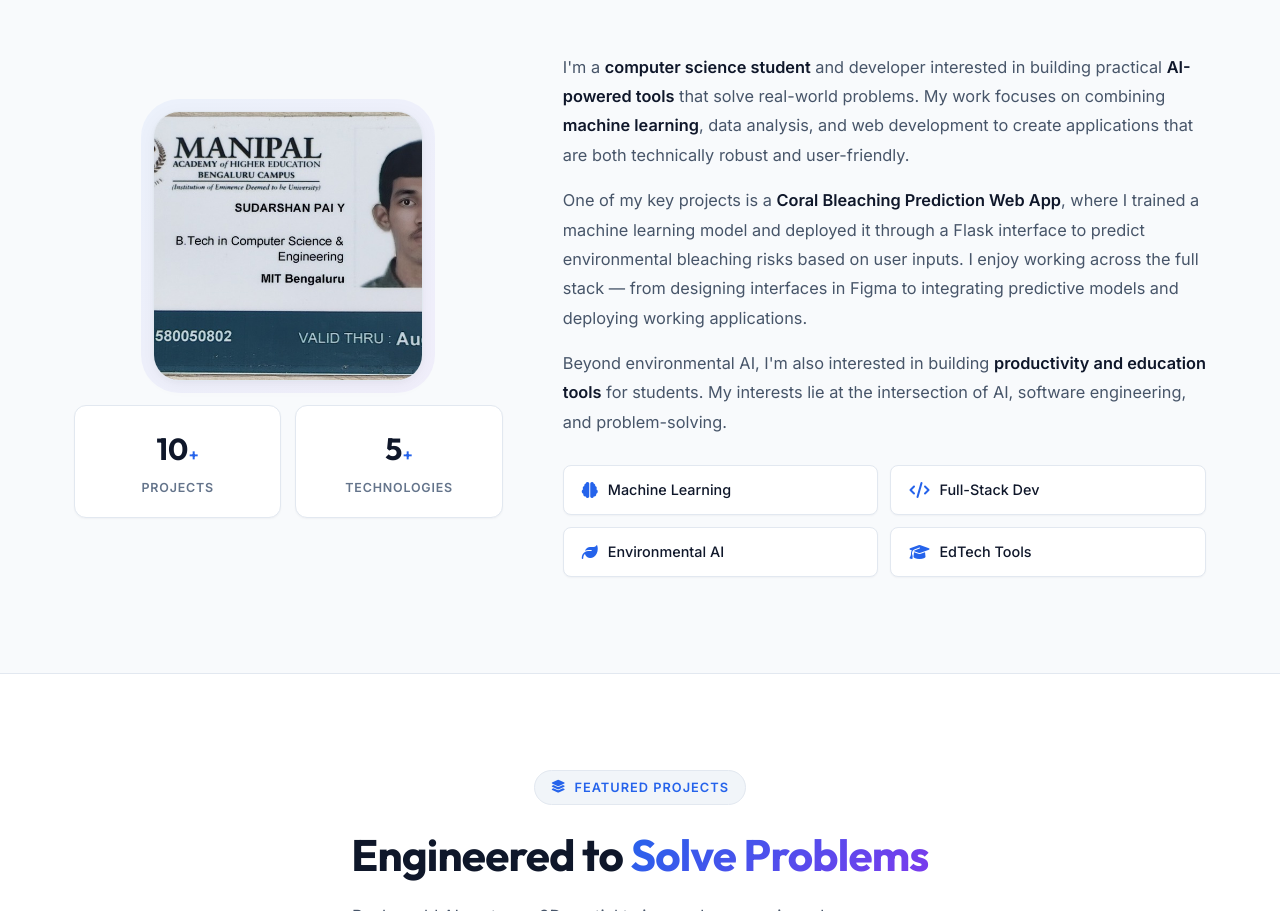
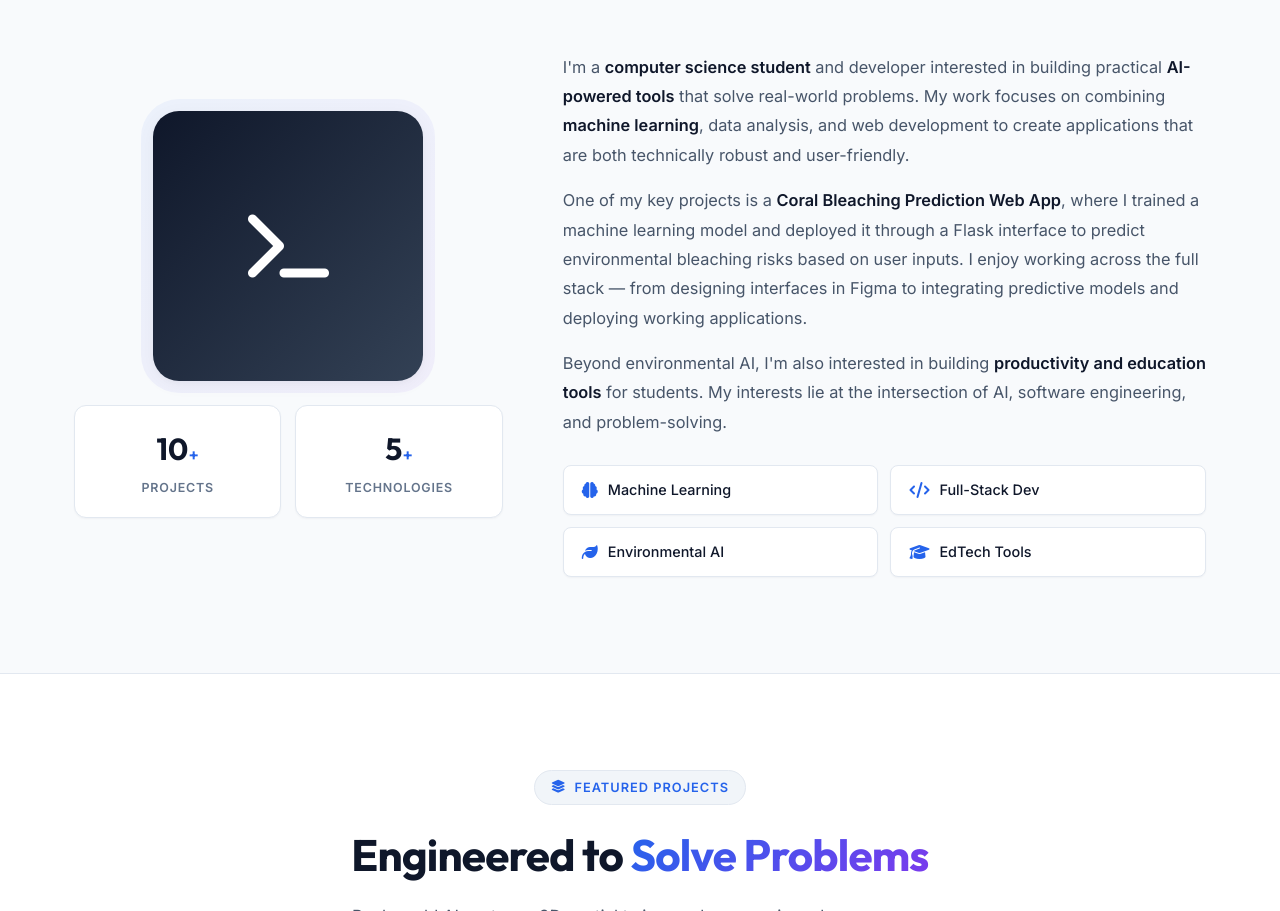
Before and after one commit to SPY-Github22/portfolio, a plain HTML site: page index.html in a window 1280 px wide. Shown: the part 942-1853 px from the top of the page. Drawn offline with Linux system fonts and the light colour scheme.

Commit message:
fix(privacy): remove avatar photo and restore discrete terminal monogram

```diff
--- a/index.html
+++ b/index.html
@@ -115,7 +115,9 @@
             <div class="about-grid">
                 <div class="about-image reveal">
                     <div class="image-wrapper">
-                        <img src="assets/avatar.jpg" alt="Sudarshan Pai Y" class="about-avatar-img" onerror="this.style.display='none';">
+                        <div class="image-placeholder">
+                            <i class="fas fa-terminal"></i>
+                        </div>
                         <div class="image-border"></div>
                         <div class="image-glow"></div>
                     </div>
```
Also changed, not shown: assets/avatar.jpg (deleted).
